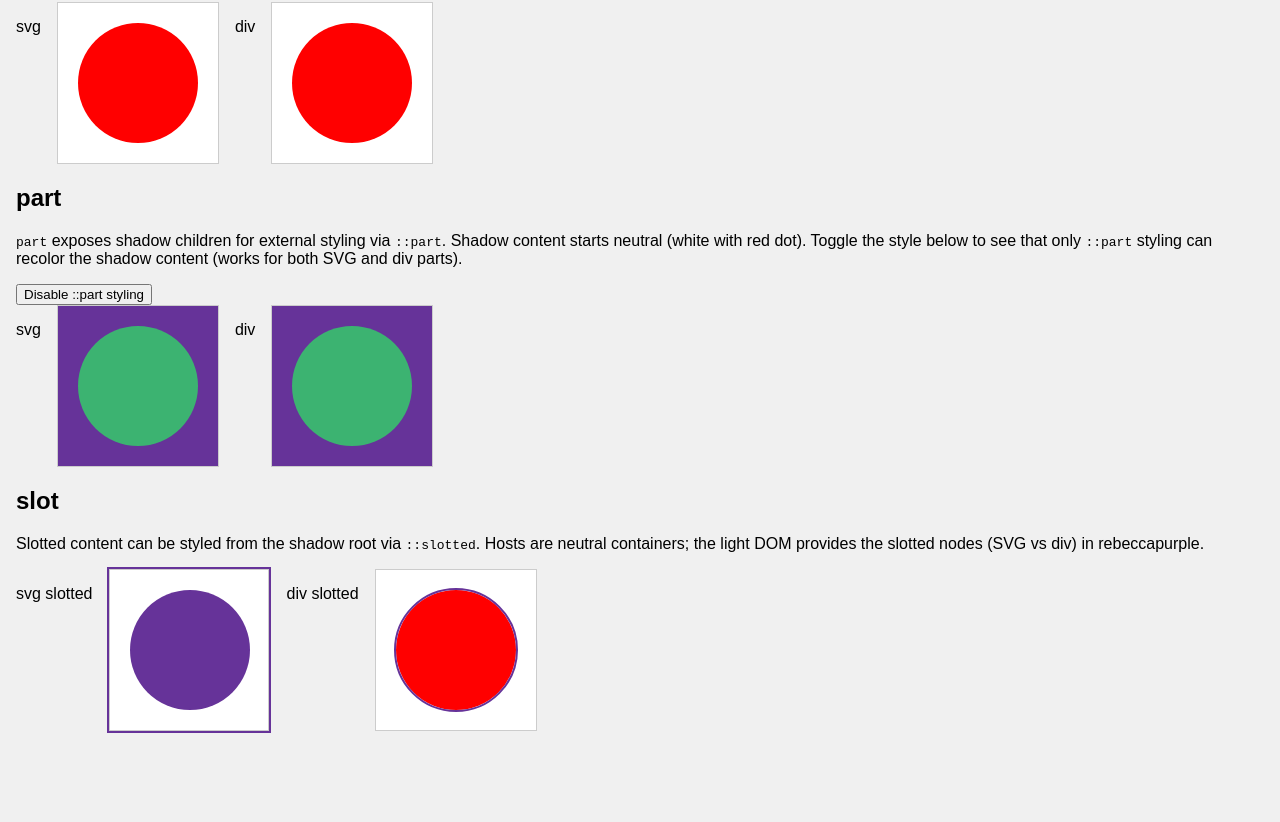
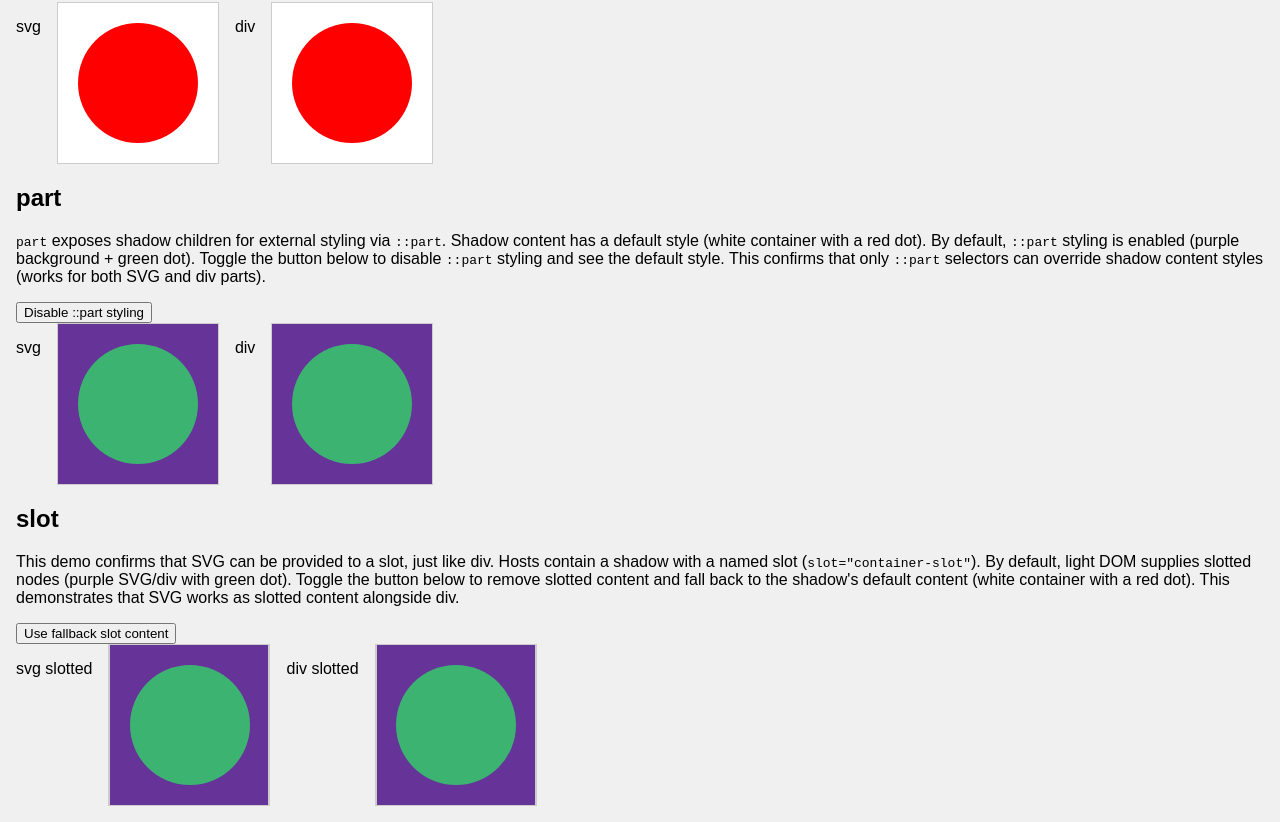
Before and after one commit to okathira/typescript-react-additional-svg-attributes, a React (Vite) app: page / in a window 1280 px wide. Shown: the part 737-1559 px from the top of the page. Before the commit the page ends 1484 px from the top, so only its background shows below. Built offline with nearby package versions, Linux system fonts and the light colour scheme.

Commit message:
feat: create slot demo

```diff
--- a/src/App.tsx
+++ b/src/App.tsx
@@ -18,7 +18,7 @@
  */
 
 import { useEffect, useRef, useState } from "react";
-import type { MouseEvent, RefObject, SVGProps } from "react";
+import type { MouseEvent, RefObject } from "react";
 
 function AutoFocusDemo() {
   return (
@@ -269,11 +269,9 @@ function PartDemo() {
   useEffect(() => {
     const ensurePartHost = (
       ref: RefObject<HTMLDivElement | null>,
-      id: string,
       inner: string
     ) => {
       if (!ref.current) return;
-      ref.current.id = id;
       const shadow =
         ref.current.shadowRoot ?? ref.current.attachShadow({ mode: "open" });
       if (!shadow.firstChild) {
@@ -283,10 +281,9 @@ function PartDemo() {
 
     ensurePartHost(
       partSvgHostRef,
-      "part-svg-host",
       `
         <style>
-          /* defalult style */
+          /* default style */
             .container {
               width: 160px;
               height: 160px;
@@ -305,10 +302,9 @@ function PartDemo() {
 
     ensurePartHost(
       partDivHostRef,
-      "part-div-host",
       `
         <style>
-          /* defalult style */
+          /* default style */
             .container {
               width: 160px;
               height: 160px;
@@ -339,9 +335,12 @@ function PartDemo() {
       <h2>part</h2>
       <p>
         <code>part</code> exposes shadow children for external styling via{" "}
-        <code>::part</code>. Shadow content starts neutral (white with red dot).
-        Toggle the style below to see that only <code>::part</code> styling can
-        recolor the shadow content (works for both SVG and div parts).
+        <code>::part</code>. Shadow content has a default style (white container
+        with a red dot). By default, <code>::part</code> styling is enabled
+        (purple background + green dot). Toggle the button below to disable{" "}
+        <code>::part</code> styling and see the default style. This confirms
+        that only <code>::part</code> selectors can override shadow content
+        styles (works for both SVG and div parts).
       </p>
       <button onClick={() => setPartStyleEnabled((v) => !v)}>
         {partStyleEnabled ? "Disable ::part styling" : "Enable ::part styling"}
@@ -380,61 +379,94 @@ function PartDemo() {
 function SlotDemo() {
   const slotSvgHostRef = useRef<HTMLDivElement>(null);
   const slotDivHostRef = useRef<HTMLDivElement>(null);
+  const [slotOverride, setSlotOverride] = useState(true);
 
   useEffect(() => {
-    const ensureSlotHost = (
-      ref: RefObject<HTMLDivElement | null>,
-      id: string
-    ) => {
+    const ensureSlotHost = (ref: RefObject<HTMLDivElement | null>) => {
       if (!ref.current) return;
-      ref.current.id = id;
       const shadow =
         ref.current.shadowRoot ?? ref.current.attachShadow({ mode: "open" });
       if (!shadow.firstChild) {
         shadow.innerHTML = `
           <style>
-            slot[name="demo-slot"]::slotted(*) {
-              outline: 2px solid rebeccapurple;
+          /* default style */
+            .container {
+              width: 160px;
+              height: 160px;
+              border: 1px solid #ccc;
+              background: #fff;
+              display: flex;
+              justify-content: center;
+              align-items: center;
+            }
+
+            .dot {
+              display: inline-block;
+              width: 120px;
+              height: 120px;
+              border-radius: 50%;
+              background: red;
             }
         </style>
-          <slot name="demo-slot"></slot>
+          <slot name="container-slot">
+            <div class="container">
+              <span class="dot"></span>
+            </div>
+          </slot>
         `;
       }
     };
 
-    ensureSlotHost(slotSvgHostRef, "slot-svg-host");
-    ensureSlotHost(slotDivHostRef, "slot-div-host");
+    ensureSlotHost(slotSvgHostRef);
+    ensureSlotHost(slotDivHostRef);
   }, []);
 
   return (
     <>
       <h2>slot</h2>
       <p>
-        Slotted content can be styled from the shadow root via{" "}
-        <code>::slotted</code>. Hosts are neutral containers; the light DOM
-        provides the slotted nodes (SVG vs div) in rebeccapurple.
+        This demo confirms that SVG can be provided to a slot, just like div.
+        Hosts contain a shadow with a named slot (
+        <code>slot="container-slot"</code>
+        ). By default, light DOM supplies slotted nodes (purple SVG/div with
+        green dot). Toggle the button below to remove slotted content and fall
+        back to the shadow's default content (white container with a red dot).
+        This demonstrates that SVG works as slotted content alongside div.
       </p>
+      <button onClick={() => setSlotOverride((v) => !v)}>
+        {slotOverride
+          ? "Use fallback slot content"
+          : "Override with slotted nodes"}
+      </button>
       <div className="row">
         <p>svg slotted</p>
         <div ref={slotSvgHostRef} className="container">
+          {slotOverride && (
             <svg
-            {...({ slot: "demo-slot" } as SVGProps<SVGSVGElement>)}
-            width={160}
-            height={160}
+              /* @ts-expect-error add slot to SVG attributes */
+              slot="container-slot"
               className="container"
-            aria-label="slotted svg"
+              style={{ backgroundColor: "rebeccapurple" }}
             >
-            <circle cx={80} cy={80} r={60} fill="rebeccapurple" />
+              <circle cx={80} cy={80} r={60} fill="mediumseagreen" />
             </svg>
+          )}
         </div>
 
         <p>div slotted</p>
         <div ref={slotDivHostRef} className="container">
+          {slotOverride && (
             <div
-            slot="demo-slot"
-            className="dot dot-purple"
-            aria-label="slotted div"
+              slot="container-slot"
+              className="container"
+              style={{ backgroundColor: "rebeccapurple" }}
+            >
+              <span
+                className="dot"
+                style={{ backgroundColor: "mediumseagreen" }}
               />
+            </div>
+          )}
         </div>
       </div>
     </>
@@ -477,7 +509,6 @@ function App() {
              border-radius: 50%;
              background: red;
            }
-
          `}
       </style>
       <h1>SVG attribute demo (autoFocus / nonce / part / slot)</h1>
@@ -485,49 +516,6 @@ function App() {
       <NonceDemo />
       <PartDemo />
       <SlotDemo />
-
-      {/* TODO: */}
-      {/* <h4 style={{ marginTop: 24 }}>nonce</h4>
-      <div className="row">
-        <svg
-          ref={svgNonceRef}
-          // @ts-expect-error add nonce to SVG
-          nonce={"demo-nonce"}
-          width={160}
-          height={160}
-          className="container"
-        >
-          <circle cx={80} cy={80} r={60} fill="red" />
-        </svg>
-        <div nonce="demo-nonce" className="container">
-          <span className="dot" />
-        </div>
-      </div>
-      <h4 style={{ marginTop: 24 }}>part (shadow host exposes part)</h4>
-      <div className="row">
-        <div ref={partHostRef} />
-        <div className="container">
-          <span className="dot" />
-        </div>
-      </div>
-      <h4 style={{ marginTop: 24 }}>
-        slot demo (slotted SVG styled via ::slotted)
-      </h4>
-      <div className="row">
-        <div ref={slotHostRef}>
-          <svg
-            {...({ slot: "demo-slot" } as React.SVGProps<SVGSVGElement>)}
-            width={160}
-            height={160}
-            className="focusable card-svg"
-          >
-            <circle cx={80} cy={80} r={60} fill="rebeccapurple" />
-          </svg>
-        </div>
-        <div className="container">
-          <span className="dot" />
-        </div>
-      </div> */}
     </div>
   );
 }
```
Lines whose indentation alone changed are shown as unchanged.
